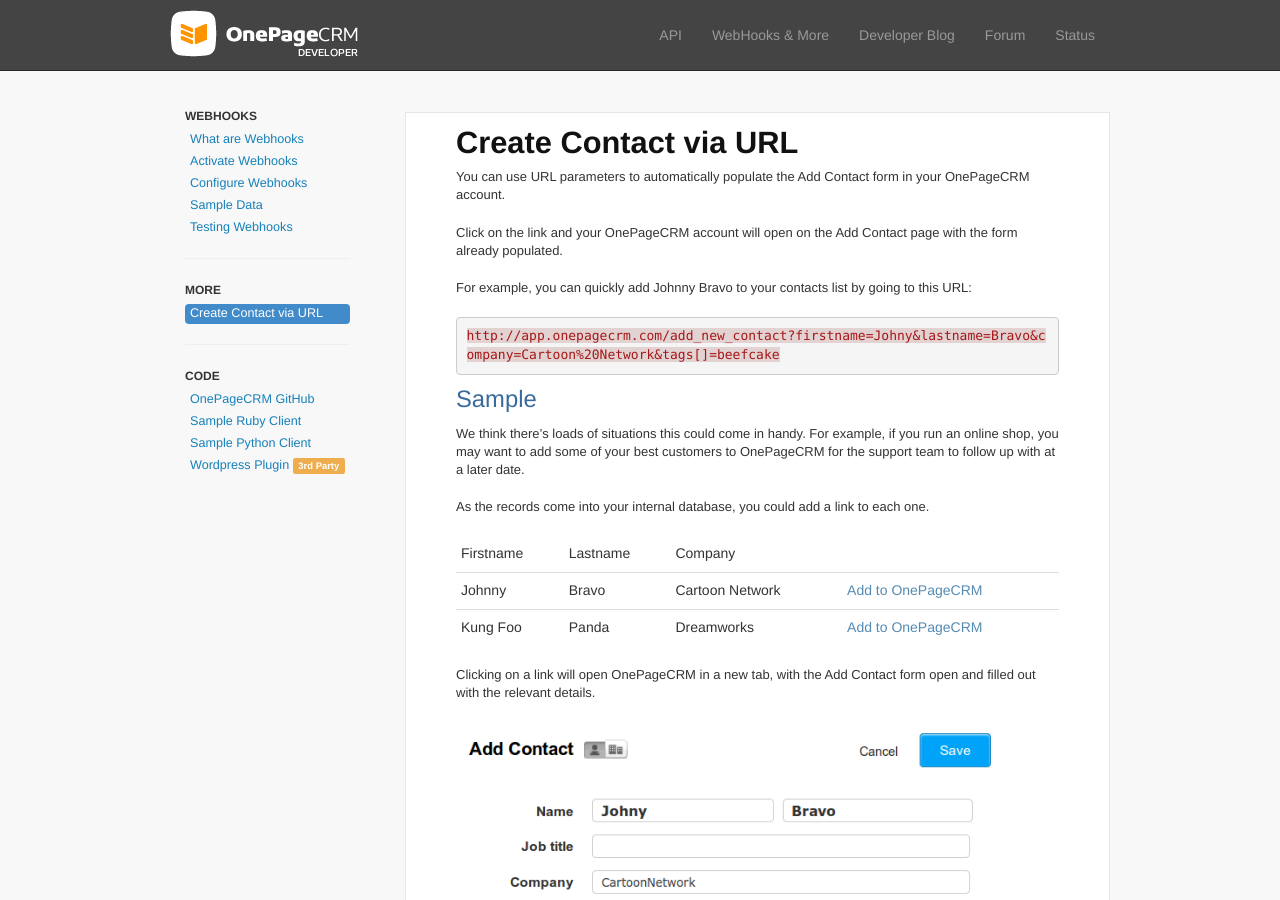
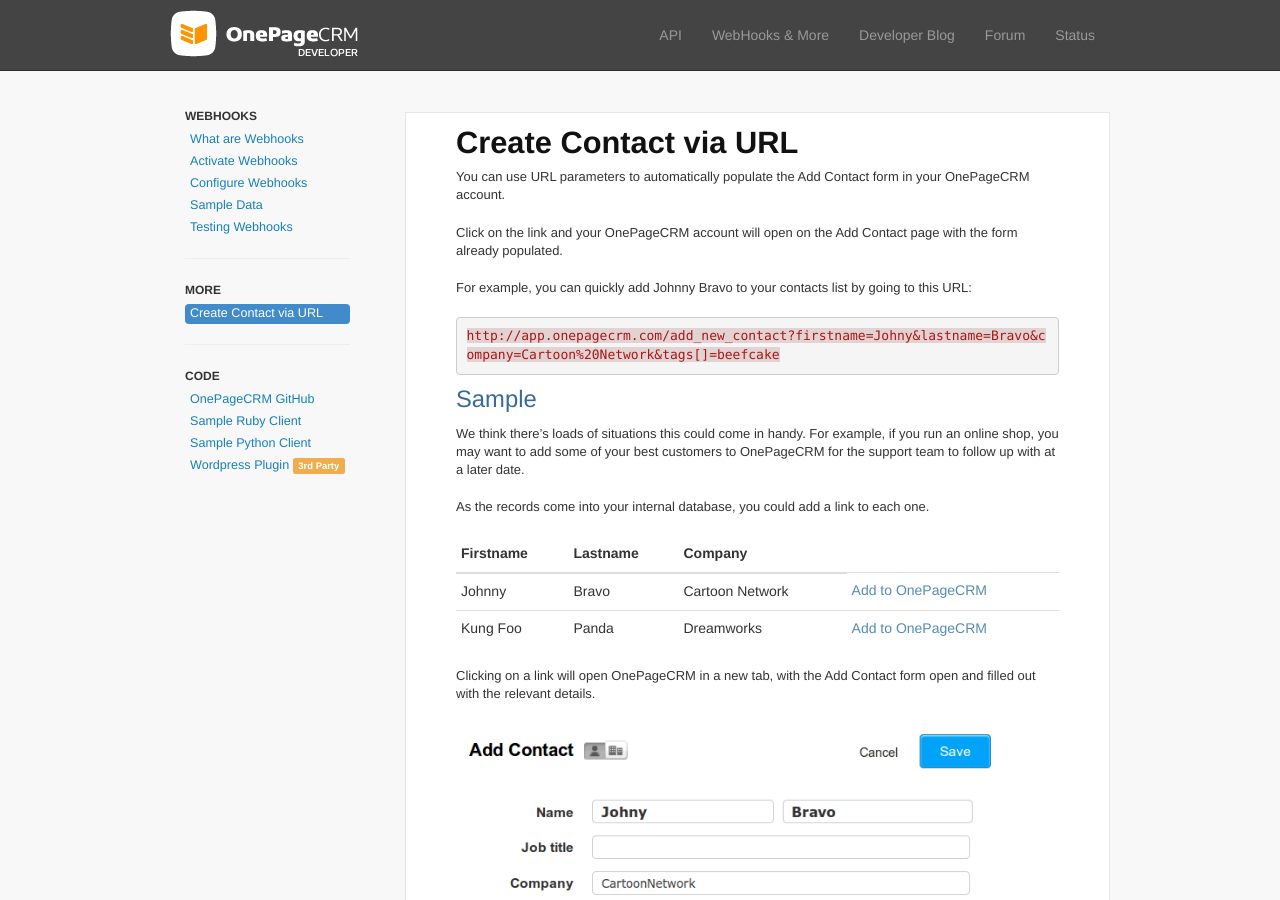
Before and after one commit to OnePageCRM/OnePageCRM.github.io, a Jekyll site: the page built from webhooksmore/quickcreateurlparams.md, in a window 1280 px wide and 900 px high. Built offline with Jekyll 4.4.1, drawn with Linux system fonts in a browser that asks for light colours; nearby versions of some CDN libraries; Markdown is read by kramdown in place of the engine named in the settings.

Commit message:
updated create contact url pshr

```diff
--- a/webhooksmore/quickcreateurlparams.md
+++ b/webhooksmore/quickcreateurlparams.md
@@ -22,15 +22,15 @@
 <table class="table">
   <thead>
     <tr>
-      <td>
+      <th>
         Firstname
-      </td>
-      <td>
+      </th>
+      <th>
         Lastname
-      </td>
-      <td>
+      </th>
+      <th>
         Company
-      </td>
+      </th>
     </tr>
   </thead>
   <tbody>
@@ -79,17 +79,19 @@
 {% endhighlight %}
 
 <table class="table">
-  <tr><td>Field</td><td>Example</td></tr>
-  <tr><td>firstname</td><td>Johnny</td></tr>
-  <tr><td>lastname</td><td>Bravo</td></tr>
-  <tr><td>company</td><td>Cartoon Network</td></tr>
-  <tr><td>email</td><td>jb@cartoonnetwork.com</td></tr>
-  <tr><td>phone</td><td>+555 555</td></tr>
-  <tr><td>web</td><td>www.cartoonnetwork.com</td></tr>
-  <tr><td>job_title</td><td>Model</td></tr>
-  <tr><td>background</td><td>Johny tried to hit on me</td></tr>
-  <tr><td>status</td><td>Prospect</td></tr>
-  <tr><td>tags[]</td><td>Beefcake</td></tr>
+  <thead><tr><th>Field</th><th>Example</th></tr></thead>
+  <tbody>
+    <tr><td>firstname</td><td>Johnny</td></tr>
+    <tr><td>lastname</td><td>Bravo</td></tr>
+    <tr><td>company</td><td>Cartoon Network</td></tr>
+    <tr><td>email</td><td>jb@cartoonnetwork.com</td></tr>
+    <tr><td>phone</td><td>+555 555</td></tr>
+    <tr><td>web</td><td>www.cartoonnetwork.com</td></tr>
+    <tr><td>job_title</td><td>Model</td></tr>
+    <tr><td>background</td><td>Johny tried to hit on me</td></tr>
+    <tr><td>status</td><td>Prospect</td></tr>
+    <tr><td>tags[]</td><td>Beefcake</td></tr>
+  </tbody>
 </table>
 For each tag, you will need to pass in a separate `tags[]` parameter. For example:
 
```
